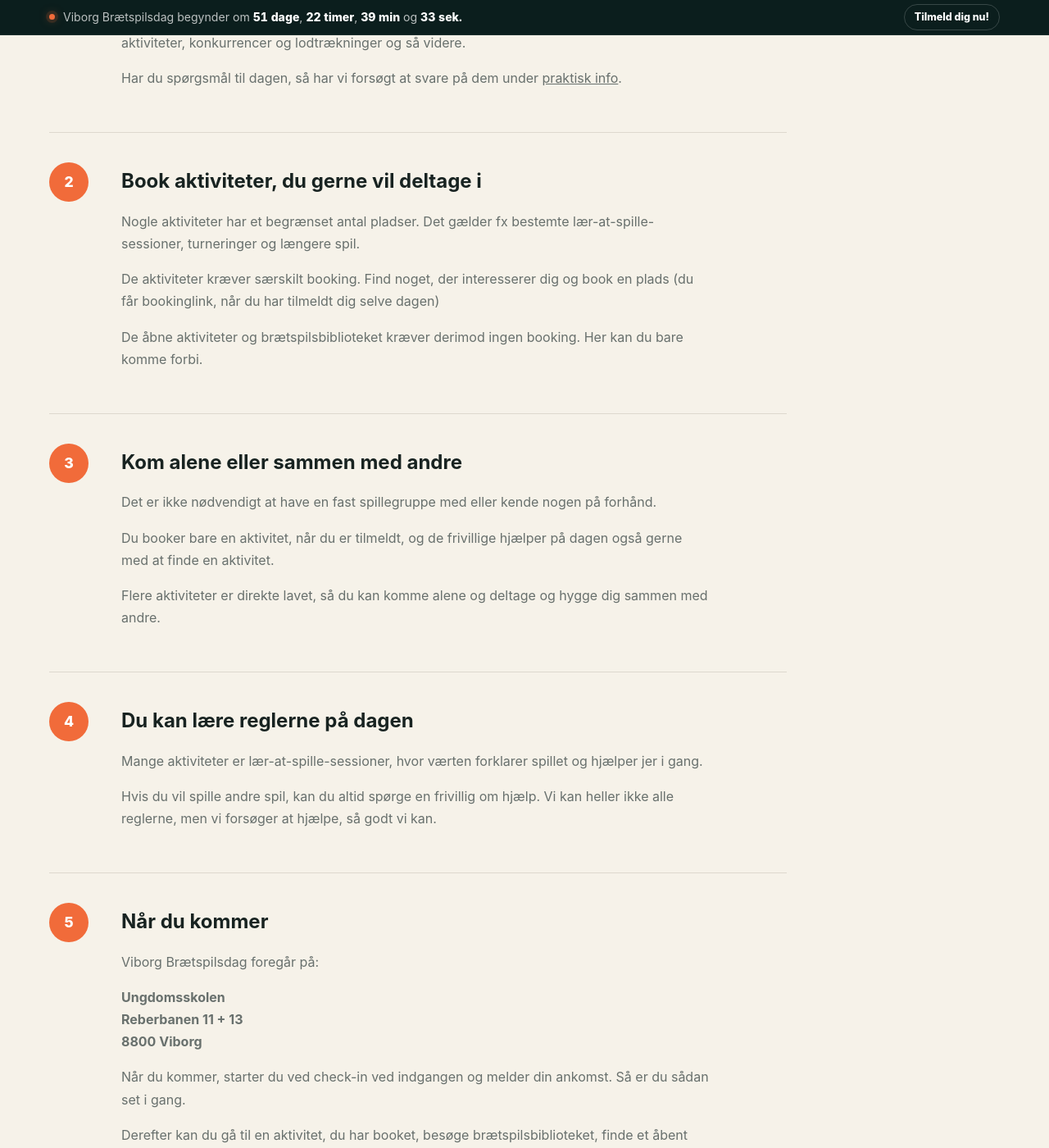
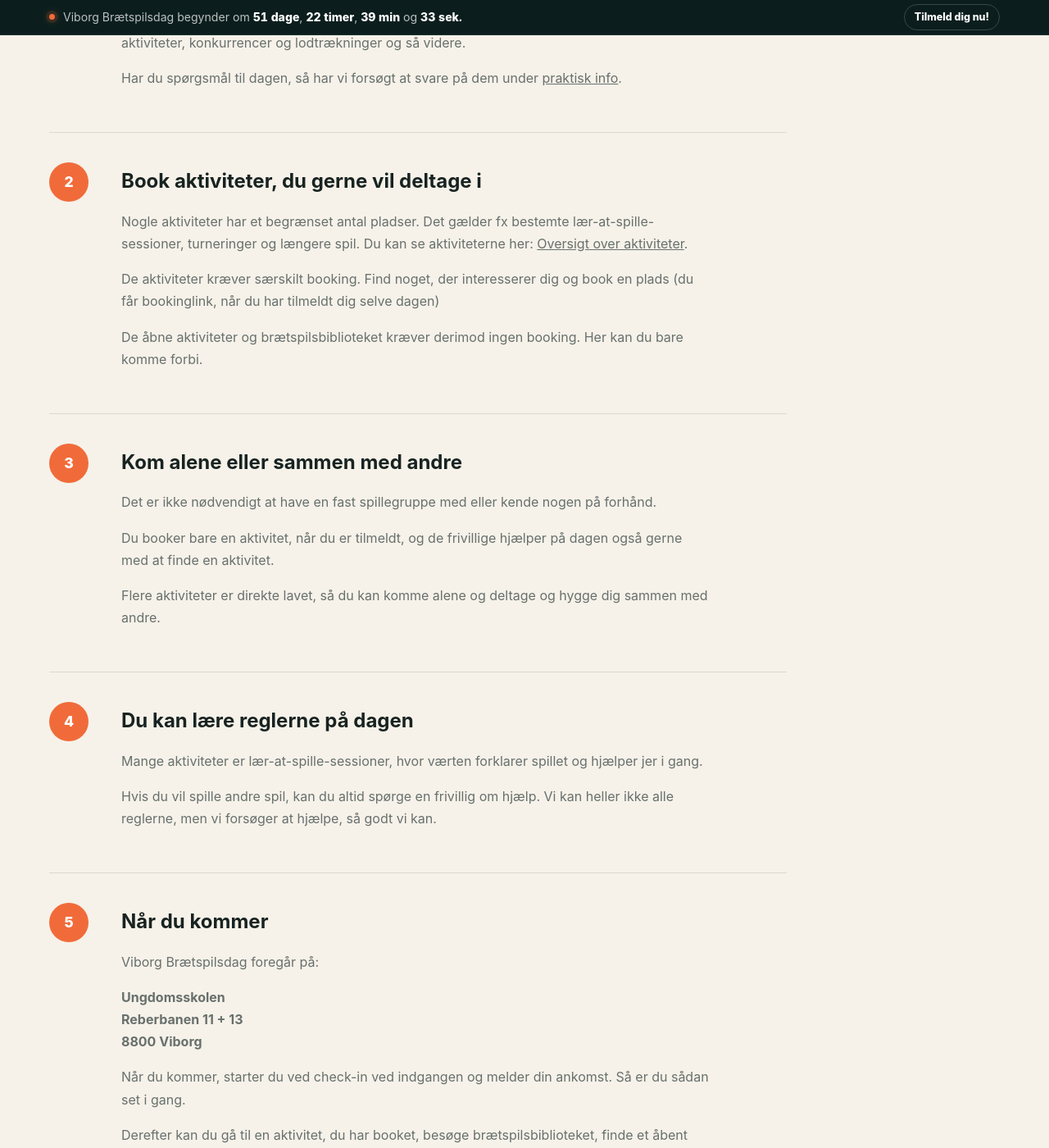
Before and after one commit to Andrejao/spilex, a Jekyll site: the page built from foerste-gang.html, in a window 1280 px wide and 1400 px high, scrolled down 1007 px. Shown: the whole window at 82% size. Built offline with Jekyll 4.4.1, drawn with Linux system fonts in a browser that asks for light colours; some of the changed text lies outside the part shown.

Commit message:
Update foerste-gang.html

```diff
--- a/foerste-gang.html
+++ b/foerste-gang.html
@@ -63,7 +63,7 @@
 
           <p>
             Nogle aktiviteter har et begrænset antal pladser. Det gælder fx
-            bestemte lær-at-spille-sessioner, turneringer og længere spil.
+            bestemte lær-at-spille-sessioner, turneringer og længere spil. Du kan se aktiviteterne her: <b></b><a href="https://viborgbraetspil.dk/aktiviteter.html">Oversigt over aktiviteter</a>.</b>
           </p>
 
           <p>
@@ -162,7 +162,8 @@
 
           <p>
             I brætspilsbiblioteket står et par hundrede spil klar. Du kan låne
-            et spil, finde et bord og spille sammen med andre.
+            et spil, finde et bord og spille sammen med andre. Du kan se nogle af spillene her: <b></b><a href="https://viborgbraetspil.dk/nyheder/braetspilsbibliotek/">Oversigt over spil</a>.</b>
+          </p>
           </p>
 
           <p>
```
